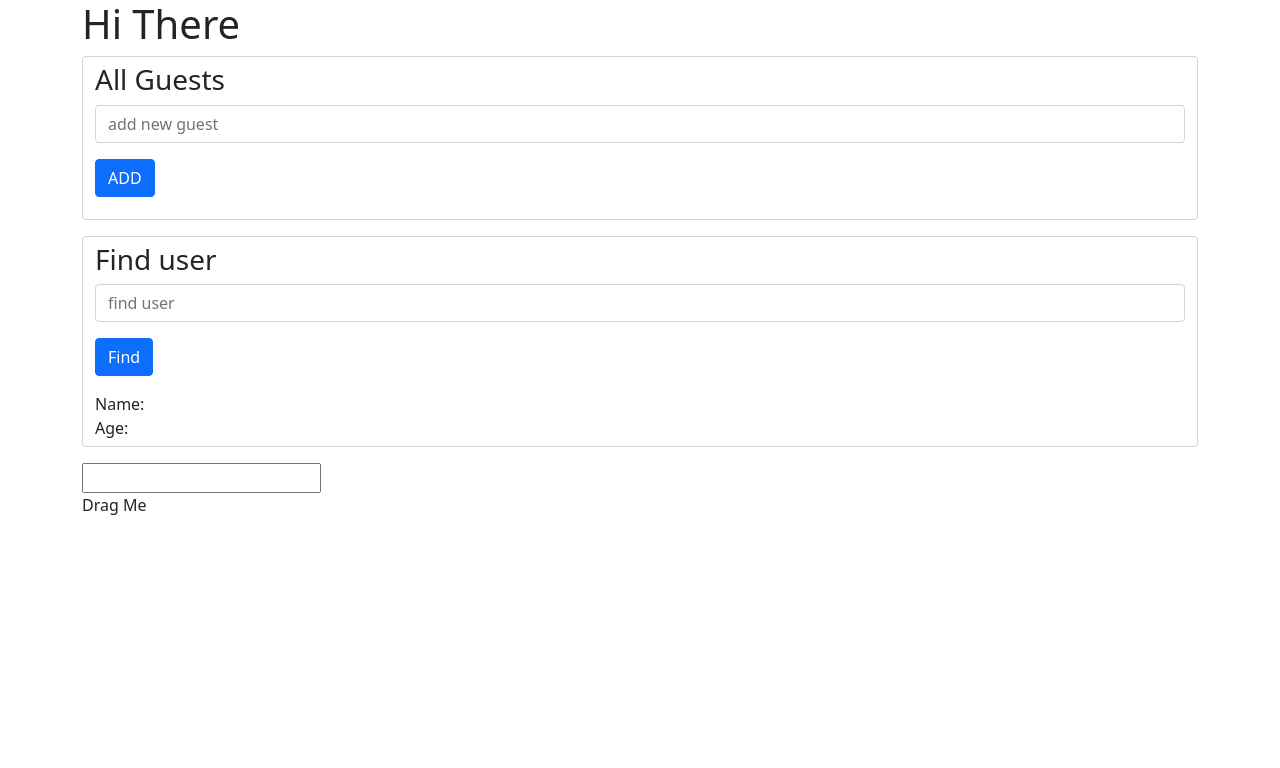
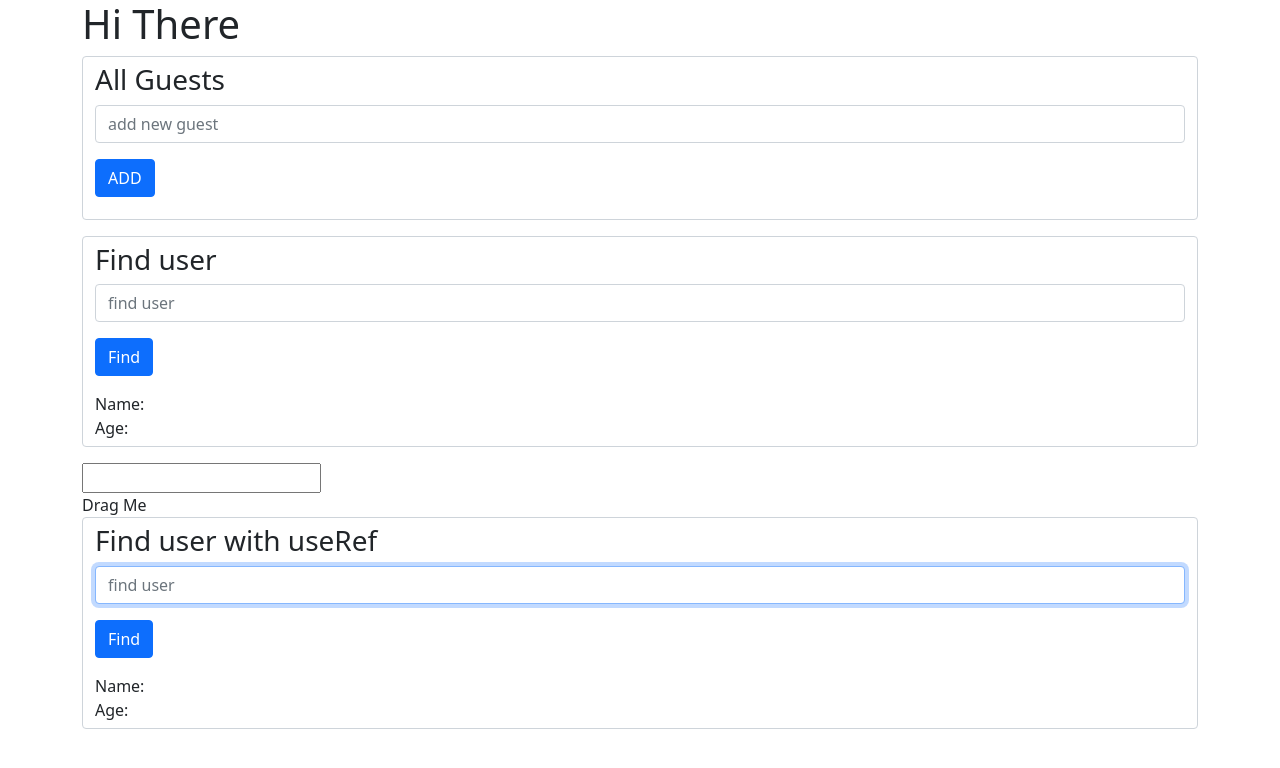
Before and after one commit to xeusteerapat/learning-react-redux-typescript, a React (Create React App) app: page / in a window 1280 px wide. Shown: the top 768 px of the page. Built offline with nearby package versions, Linux system fonts and the light colour scheme.

Commit message:
[ADD] useRef

```diff
--- a/src/index.tsx
+++ b/src/index.tsx
@@ -1,6 +1,7 @@
 import React from 'react';
 import ReactDOM from 'react-dom';
 import EventComponent from './events/EventComponent';
+import UserSearchRef from './refs/UserSearchRef';
 import GuestList from './state/GuestList';
 import UserSearch from './state/UserSearch';
 
@@ -11,6 +12,7 @@ const App = () => {
       <GuestList />
       <UserSearch />
       <EventComponent />
+      <UserSearchRef />
     </div>
   );
 };
--- /dev/null
+++ b/src/refs/UserSearchRef.tsx
@@ -0,0 +1,57 @@
+import React, { useState, useRef, useEffect } from 'react';
+
+const users = [
+  { name: 'Sarah', age: 20 },
+  { name: 'Alex', age: 23 },
+  { name: 'Mike', age: 21 },
+];
+
+const UserSearchRef: React.FC = () => {
+  const inputRef = useRef<HTMLInputElement | null>(null);
+  const [name, setName] = useState('');
+  /*
+  There are 2 possible types of user we can found in users array
+
+  - if that user exists, we return the user object
+
+  -  if not, we return undefinded
+  */
+  const [user, setUser] = useState<{ name: string; age: number } | undefined>();
+
+  useEffect(() => {
+    // type guard
+    if (!inputRef.current) {
+      return;
+    }
+
+    inputRef.current.focus();
+  }, []);
+
+  const handleClick = () => {
+    const foundedUser = users.find(user => user.name === name);
+
+    setUser(foundedUser);
+  };
+
+  return (
+    <div className='form-control mb-3'>
+      <h3>Find user with useRef</h3>
+      <input
+        ref={inputRef}
+        placeholder='find user'
+        className='form-control mb-3'
+        onChange={e => setName(e.target.value)}
+      />
+      <button className='btn btn-primary' onClick={handleClick}>
+        Find
+      </button>
+      <div className='mt-3'>
+        Name: {user && user.name}
+        <br />
+        Age: {user && user.age}
+      </div>
+    </div>
+  );
+};
+
+export default UserSearchRef;
```
